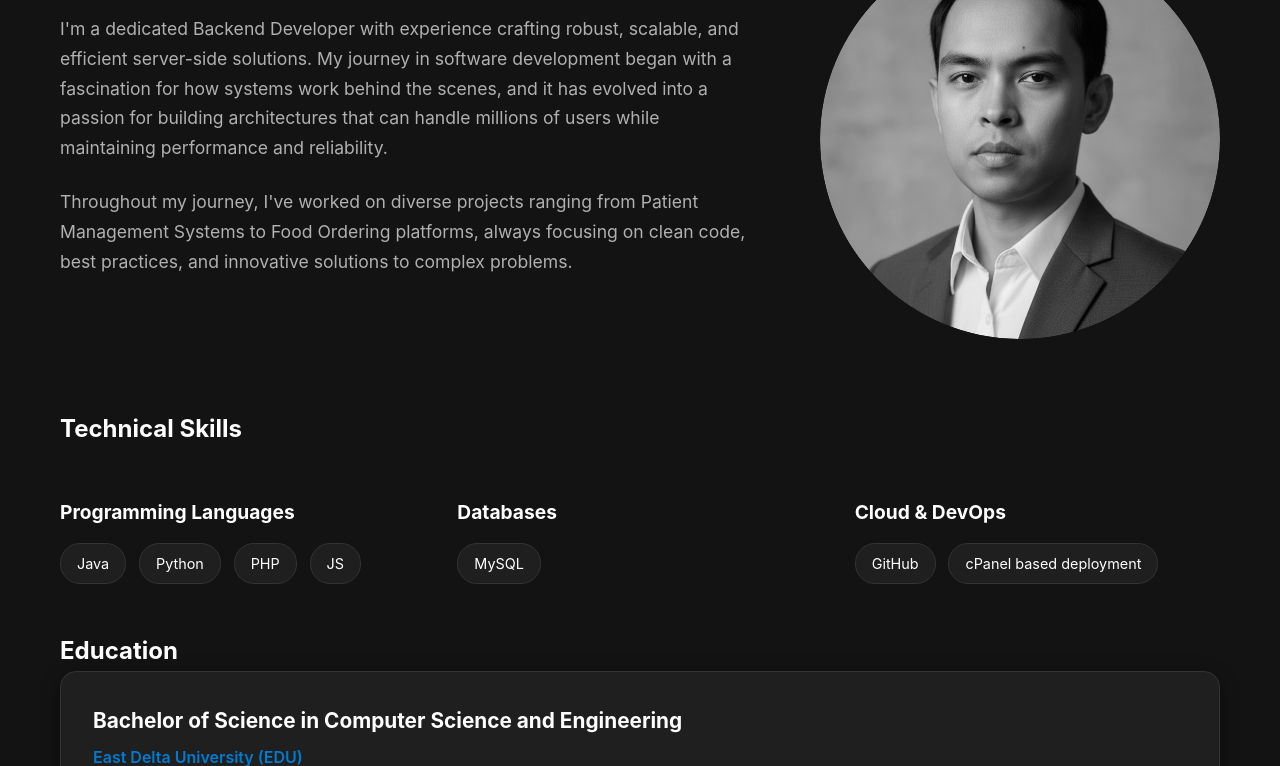
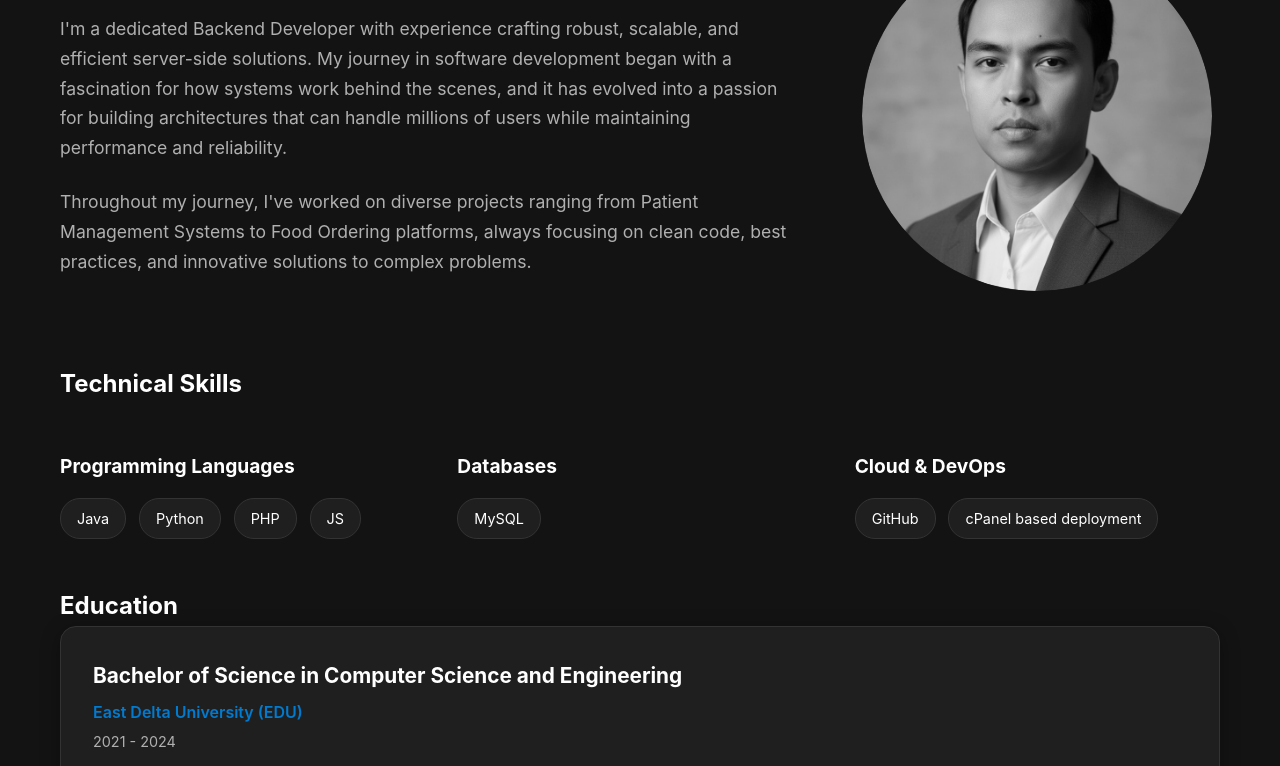
Before and after one commit to galactic-learner/FDL-2501-hw-24-github-portfolio, a plain HTML site: page about.html in a window 1280 px wide. Shown: the part 445-1211 px from the top of the page. Drawn offline with Linux system fonts and the light colour scheme.

Commit message:
commit -4

```diff
--- a/assets/css/styles.css
+++ b/assets/css/styles.css
@@ -1116,8 +1116,8 @@ html {
 /* ================ CSS about me START ================ */
 .profile_img{
     /*background-color: red;*/
-    width: 400px !important;
-    height: 400px !important;
+    width: 350px !important;
+    height: 350px !important;
     /*border-radius: 50%;*/
     z-index: 1000;
 }
```
Also changed, not shown: about.html (+3 -2 lines).
